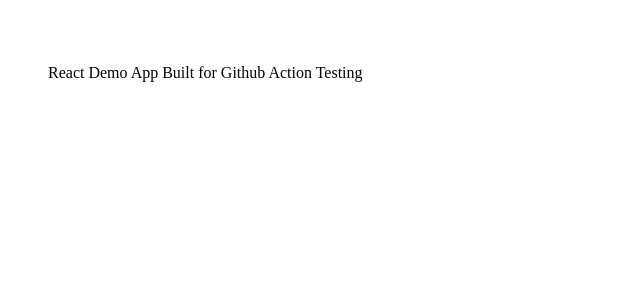
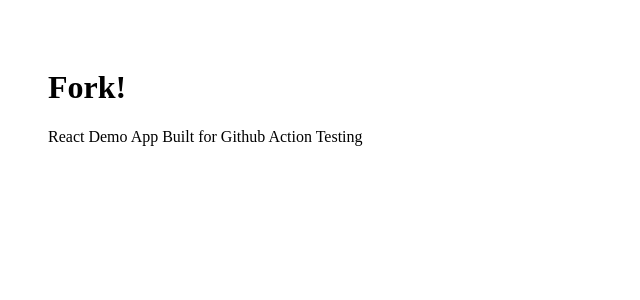
Before and after one commit to nini430/demo-react-app, a React (Create React App) app: page / in a window 1280 px wide. Shown: the top 300 px of the page, without its empty margins (0-640 px from the left). Built offline with nearby package versions, Linux system fonts and the light colour scheme.

Commit message:
Add header 'Fork!' to the App component

```diff
--- a/src/App.js
+++ b/src/App.js
@@ -1,6 +1,7 @@
 function App() {
   return (
     <div style={{ padding: 40 }}>
+         <h1>Fork!</h1>
       <p>React Demo App Built for Github Action Testing</p>
     </div>
   );
```
